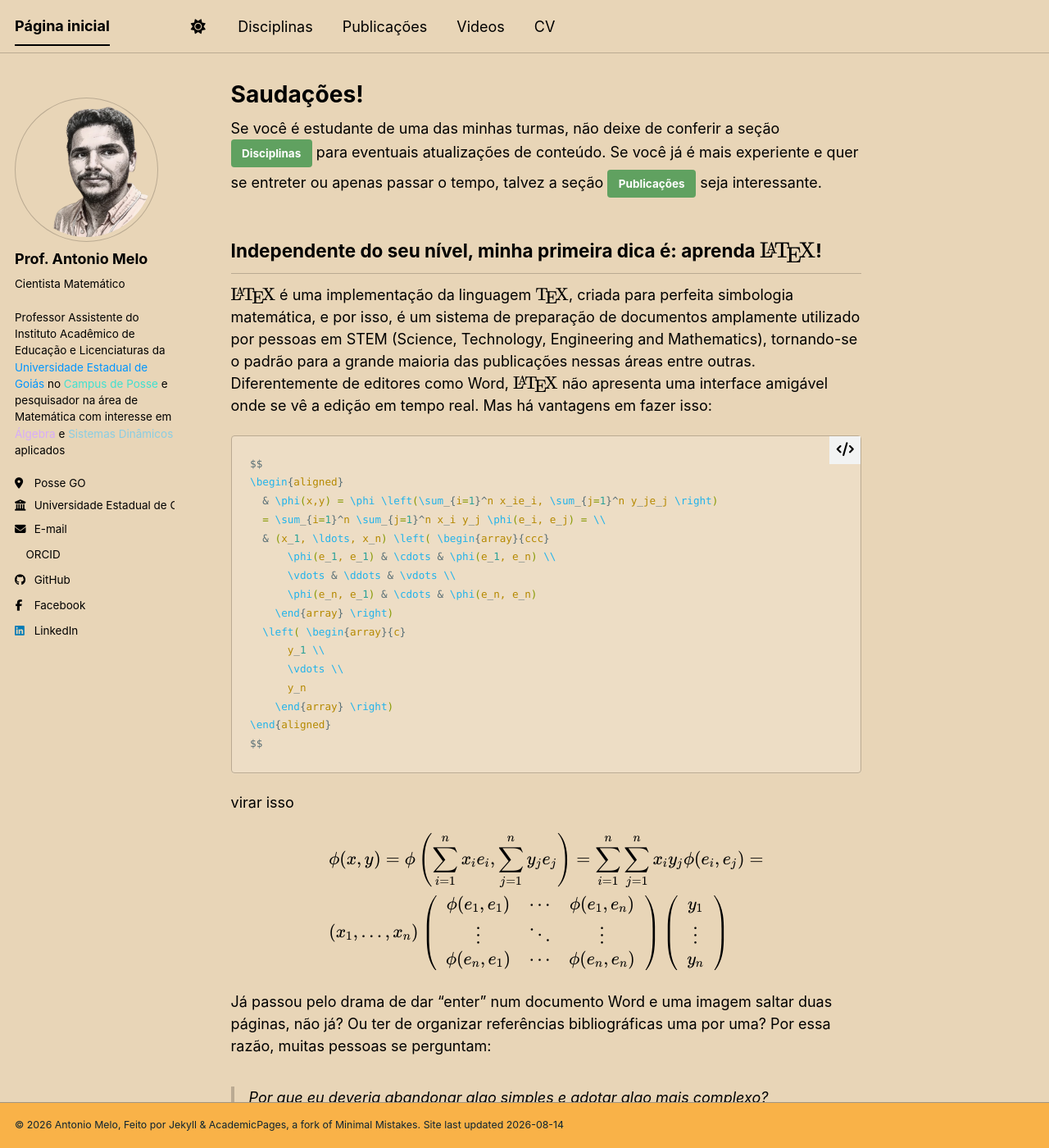
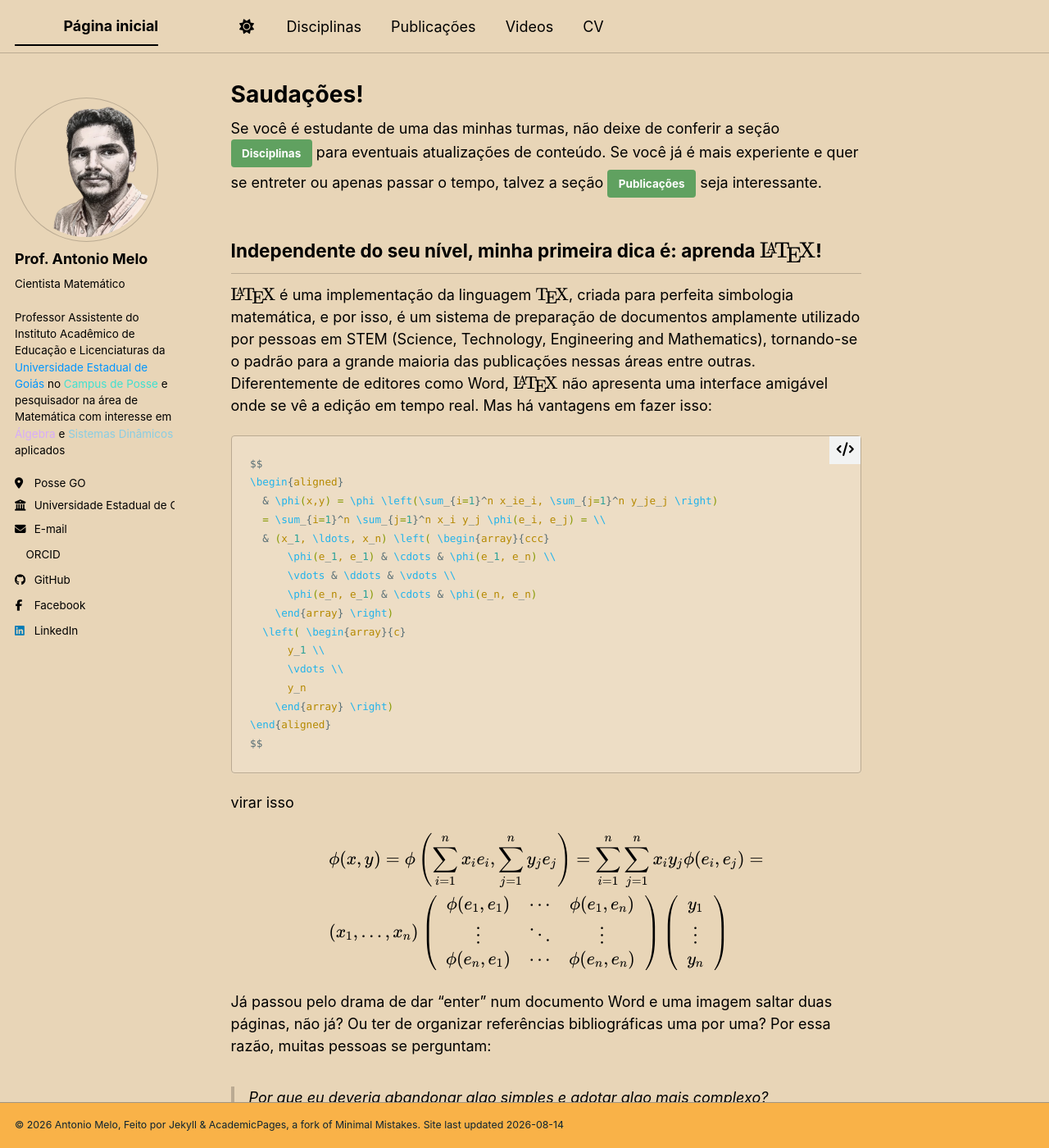
Before and after one commit to antmelo/antmelo.github.io, a Jekyll site: the page built from _pages/about.md, in a window 1280 px wide and 1400 px high. Shown: the whole window at 82% size. Built offline with Jekyll 4.4.1, drawn with Linux system fonts in a browser that asks for light colours; nearby versions of some CDN libraries; a style sheet for code colours, icons or effects is not loaded.

Commit message:
Update _navigation.scss

```diff
--- a/_sass/layout/_navigation.scss
+++ b/_sass/layout/_navigation.scss
@@ -214,7 +214,8 @@
         text-wrap: wrap;
 
         a {
-          margin-left: auto;
+          margin-left: 0;
+           padding-left: 3.3em;
         }
       }
 
```
